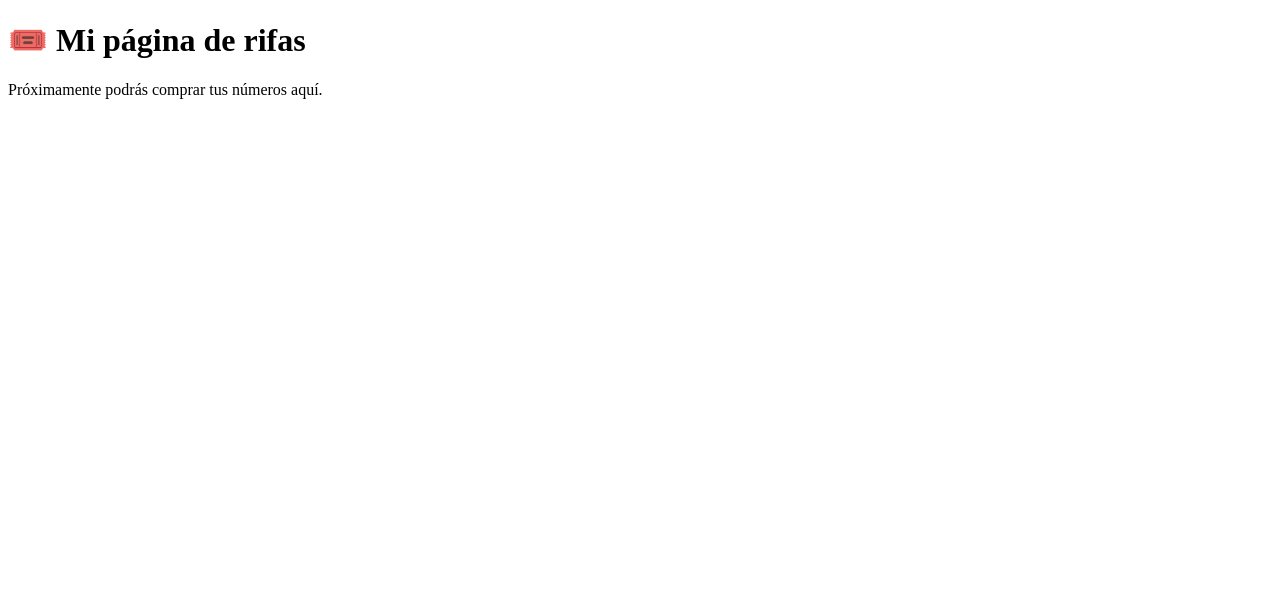
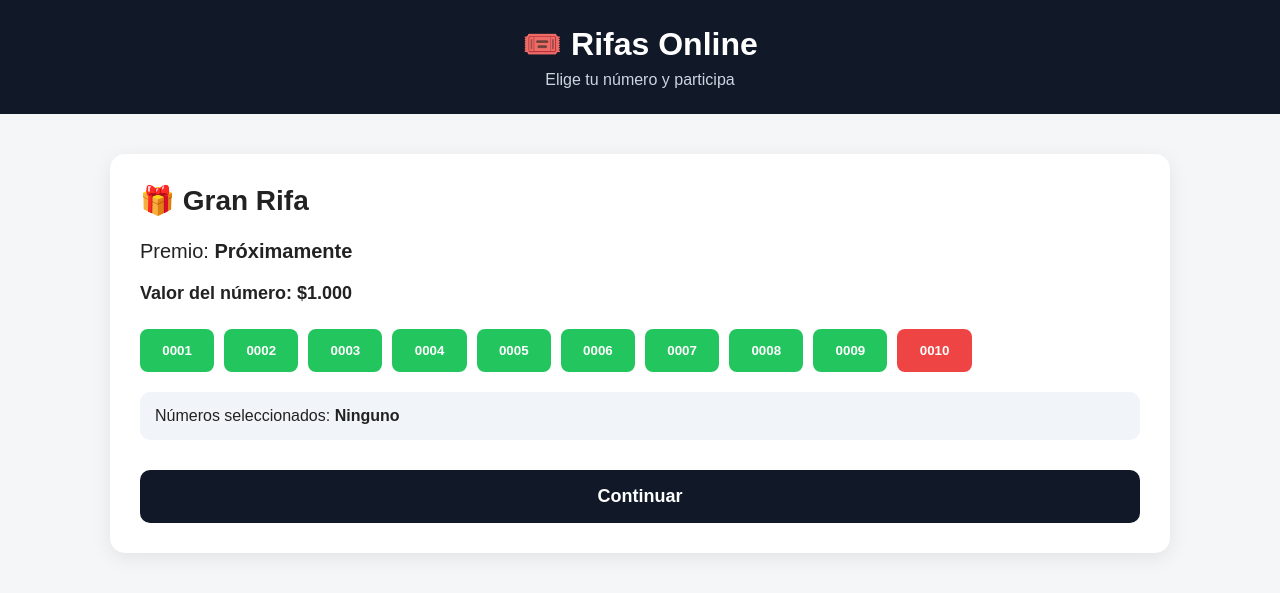
Before and after one commit to zelriicks-web/rifa, a Flask app: page / in a window 1280 px wide. Shown: the top 593 px of the page. Run offline with Flask 3, Linux system fonts and the light colour scheme.

Commit message:
Update index.html

```diff
--- a/templates/index.html
+++ b/templates/index.html
@@ -3,13 +3,227 @@
 <head>
     <meta charset="UTF-8">
     <meta name="viewport" content="width=device-width, initial-scale=1.0">
-    <title>Mi página de rifas</title>
+
+    <title>Rifas Online</title>
+
+    <style>
+        * {
+            box-sizing: border-box;
+        }
+
+        body {
+            margin: 0;
+            font-family: Arial, sans-serif;
+            background: #f4f6f8;
+            color: #222;
+        }
+
+        header {
+            background: #111827;
+            color: white;
+            padding: 25px;
+            text-align: center;
+        }
+
+        header h1 {
+            margin: 0;
+            font-size: 32px;
+        }
+
+        header p {
+            margin: 8px 0 0;
+            color: #cbd5e1;
+        }
+
+        .container {
+            max-width: 1100px;
+            margin: 40px auto;
+            padding: 0 20px;
+        }
+
+        .rifa {
+            background: white;
+            border-radius: 15px;
+            padding: 30px;
+            box-shadow: 0 5px 20px rgba(0,0,0,0.08);
+        }
+
+        .rifa h2 {
+            margin-top: 0;
+            font-size: 28px;
+        }
+
+        .premio {
+            font-size: 20px;
+            margin-bottom: 20px;
+        }
+
+        .precio {
+            font-size: 18px;
+            font-weight: bold;
+            margin-bottom: 25px;
+        }
+
+        .numeros {
+            display: grid;
+            grid-template-columns: repeat(auto-fill, minmax(70px, 1fr));
+            gap: 10px;
+        }
+
+        .numero {
+            border: none;
+            padding: 14px 5px;
+            border-radius: 8px;
+            background: #22c55e;
+            color: white;
+            font-weight: bold;
+            cursor: pointer;
+            transition: 0.2s;
+        }
+
+        .numero:hover {
+            transform: scale(1.05);
+        }
+
+        .numero.seleccionado {
+            background: #2563eb;
+        }
+
+        .numero.vendido {
+            background: #ef4444;
+            cursor: not-allowed;
+        }
+
+        .comprar {
+            margin-top: 30px;
+            width: 100%;
+            padding: 16px;
+            border: none;
+            border-radius: 10px;
+            background: #111827;
+            color: white;
+            font-size: 18px;
+            font-weight: bold;
+            cursor: pointer;
+        }
+
+        .comprar:hover {
+            background: #1f2937;
+        }
+
+        .seleccion-info {
+            margin-top: 20px;
+            padding: 15px;
+            background: #f1f5f9;
+            border-radius: 10px;
+        }
+    </style>
 </head>
+
 <body>
 
-    <h1>🎟️ Mi página de rifas</h1>
+<header>
+    <h1>🎟️ Rifas Online</h1>
+    <p>Elige tu número y participa</p>
+</header>
 
-    <p>Próximamente podrás comprar tus números aquí.</p>
+<div class="container">
+
+    <div class="rifa">
+
+        <h2>🎁 Gran Rifa</h2>
+
+        <div class="premio">
+            Premio: <strong>Próximamente</strong>
+        </div>
+
+        <div class="precio">
+            Valor del número: $1.000
+        </div>
+
+        <div class="numeros">
+
+            <button class="numero" onclick="seleccionar(this)">0001</button>
+            <button class="numero" onclick="seleccionar(this)">0002</button>
+            <button class="numero" onclick="seleccionar(this)">0003</button>
+            <button class="numero" onclick="seleccionar(this)">0004</button>
+            <button class="numero" onclick="seleccionar(this)">0005</button>
+            <button class="numero" onclick="seleccionar(this)">0006</button>
+            <button class="numero" onclick="seleccionar(this)">0007</button>
+            <button class="numero" onclick="seleccionar(this)">0008</button>
+            <button class="numero" onclick="seleccionar(this)">0009</button>
+            <button class="numero vendido">0010</button>
+
+        </div>
+
+        <div class="seleccion-info">
+            Números seleccionados:
+            <strong id="seleccionados">Ninguno</strong>
+        </div>
+
+        <button class="comprar" onclick="comprar()">
+            Continuar
+        </button>
+
+    </div>
+
+</div>
+
+<script>
+
+let seleccionados = [];
+
+function seleccionar(boton) {
+
+    const numero = boton.innerText;
+
+    if (boton.classList.contains("seleccionado")) {
+
+        boton.classList.remove("seleccionado");
+
+        seleccionados = seleccionados.filter(n => n !== numero);
+
+    } else {
+
+        boton.classList.add("seleccionado");
+
+        seleccionados.push(numero);
+    }
+
+    actualizarSeleccion();
+}
+
+function actualizarSeleccion() {
+
+    const elemento = document.getElementById("seleccionados");
+
+    if (seleccionados.length === 0) {
+
+        elemento.innerText = "Ninguno";
+
+    } else {
+
+        elemento.innerText = seleccionados.join(", ");
+    }
+}
+
+function comprar() {
+
+    if (seleccionados.length === 0) {
+
+        alert("Selecciona al menos un número.");
+
+        return;
+    }
+
+    alert(
+        "Has seleccionado: " +
+        seleccionados.join(", ") +
+        "\n\nPróximamente podremos completar la compra."
+    );
+}
+
+</script>
 
 </body>
 </html>
```
